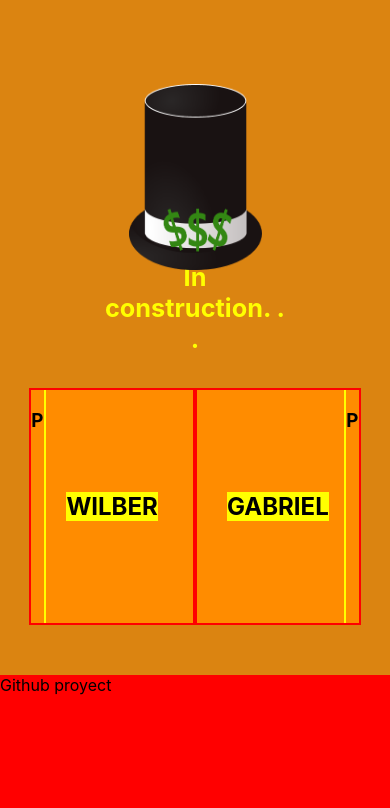
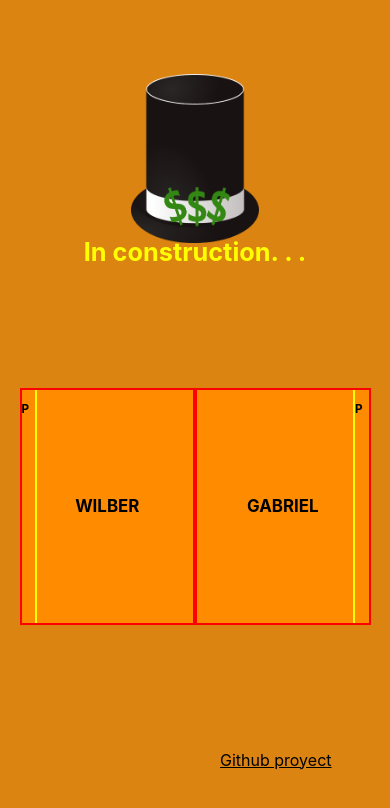
Before and after one commit to The-Best-String/Monopoly, a Next.js app: page / in a window 390 px wide. Shown: the top 808 px of the page. Built offline with nearby package versions, Linux system fonts and the light colour scheme.

Commit message:
MON-1 Fin de la estructura propuesta

```diff
--- a/pages/index.js
+++ b/pages/index.js
@@ -14,8 +14,8 @@ export default function Home() {
         <section>
           <figure>
             <img src="/images/hat_normal.png" alt="hat-monopoly"/>
+          </figure>
             <h1> In construction. . .</h1>
-          </figure>
         </section>
         <section>
           <div>
@@ -42,7 +42,11 @@ export default function Home() {
           </div>
         </section>
         <section>
-          <a href="https://github.com/The-Best-String/Monopoly"> Github proyect</a>
+            <div>
+              <a href="https://github.com/The-Best-String/Monopoly" target="_blank">
+                Github proyect
+              </a>
+            </div>
         </section>
       </main>
       <footer>
--- a/styles/pages/Home.module.scss
+++ b/styles/pages/Home.module.scss
@@ -3,9 +3,10 @@
 
 .container {
   background-color: colors.$primaryColor;
-  height: 100%;
+  width: 100%;
   min-width: 260px;
-  overflow: visible;
+  max-width: 1350px;
+  margin: 0 auto;
   main {
     section:nth-child(1) {
       position: relative;
@@ -14,41 +15,44 @@
       justify-content: center;
       figure{
         position: absolute;
-        bottom: 20%;
-        height: 55%;
+        bottom: 28%;
+        height: 50%;
         width: 80%;
-        min-width: 170px;
-        max-width: 190px;
+        min-width: 150px;
+        max-width: 160px;
+        max-height: 200px;
         margin:0;
         img{
           position: relative;
-          left: 15%;
-          width: 70%;
+          left: 10%;
+          width: 80%;
           height: 100%;
           z-index: 20;
         }
+      }
       h1{
-          position: absolute;
+        position: relative;
         font-size: font-size.$titleP;
         text-align: center;
-          top: 95%;
+        top: 70%;
         color: yellow;
         z-index: 19;
         margin: 0;
         width: 100%;
-        }
+        height: min-content;
       }
     }
     section:nth-child(2){
       position: relative;
       height: 40vh;
+      display: flex;
+      justify-content: center;
+      align-items: center;
       > div {
         position: relative;
-        left: 7.5%;
-        width: 85%;
+        width: 90%;
         min-width: 220px;
         height: 70%;
-        top: 15%;
         background-color: darkorange;
         display: flex;
         div:nth-child(2),
@@ -58,11 +62,10 @@
           display: flex;
           justify-content: center;
           align-items: center;
-
           border: 2px solid red;
           h2{
             position: relative;
-            background-color: yellow;
+            font-size: font-size.$titleSecundaryP;
             bottom: 0%;
           }
         }
@@ -72,6 +75,7 @@
           width: 5%;
           height: 100%;
           border: 2px solid yellow;
+          font-size: 10px;
         }
         div:nth-child(3){
         right: 0;
@@ -81,8 +85,40 @@
     section:nth-child(3){
       height: 20vh;
       width: 100%;
-      background-color: red;
+      display: flex;
+      justify-content: flex-end;
+      align-items: center;
+      > div{
+        text-align: end;
+        width: 70%;
+        margin: 0 auto;
+        a{
+          text-decoration: underline;
+        }
+      }
     }
 
   }
 }
+
+@media only screen and (orientation: landscape) and (max-width: 767px){
+  .container{
+    main {
+      section:nth-child(1) {
+        figure{
+          min-width: 90px;
+          max-width: 160px;
+          bottom: 18%;
+          img{
+            position: relative;
+            left: 15%;
+            width: 70%;
+          }
+        }
+        h1{
+          top: 80%;
+        }
+      }
+    }
+  }
+}
--- a/styles/variable/_font-size.scss
+++ b/styles/variable/_font-size.scss
@@ -1,2 +1,3 @@
 // P: Phone T:Tablet D: Desktop.s
 $titleP: 3vh;
+$titleSecundaryP: 2vh;
```
Lines whose indentation alone changed are shown as unchanged.
